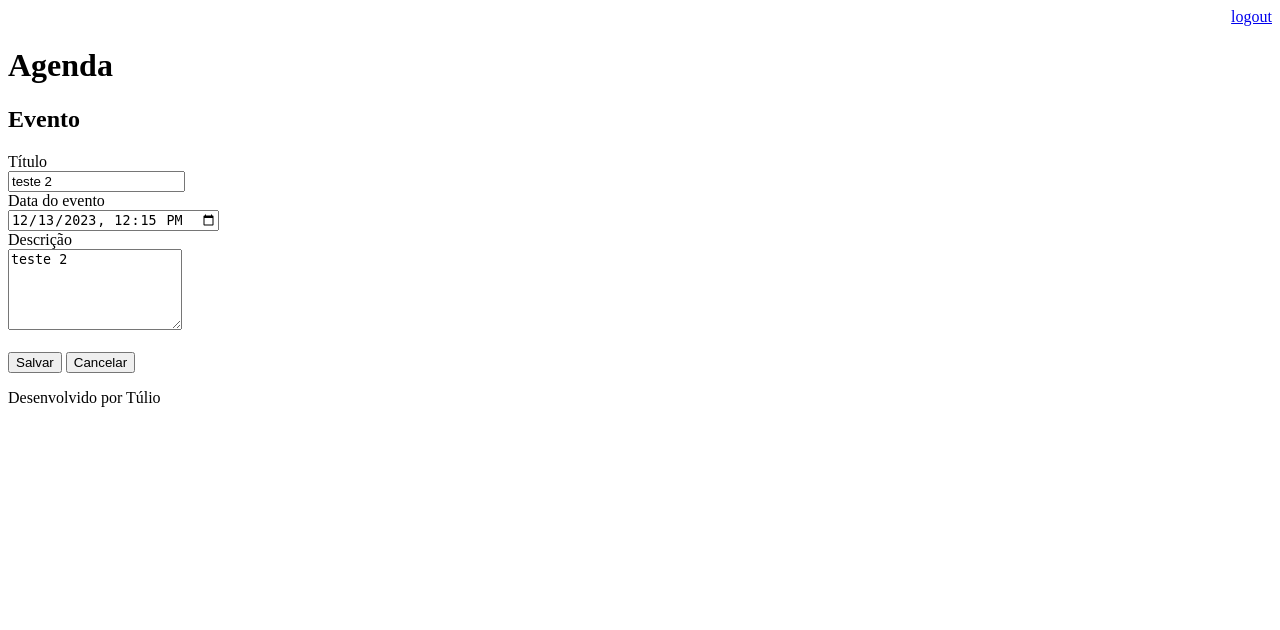
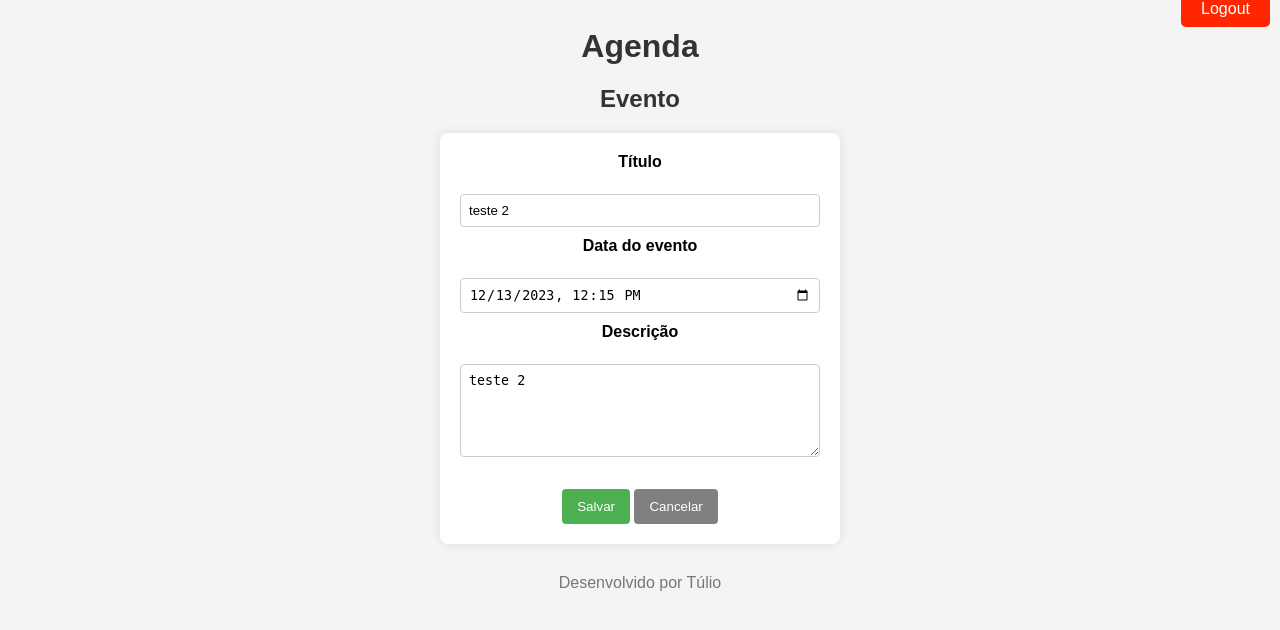
Before and after one commit to tuliohfs/Agenda_django, a Django app: page /Agenda/evento/?id=10 in a window 1280 px wide. Shown: the top 630 px of the page. Run offline with Django 4.2, Linux system fonts and the light colour scheme; a user stored in the database is signed in; data comes from the database, SQL or seed files in the repository; both versions use the stored data as it was after the commit.

Commit message:
Commit de css

```diff
--- a/agenda_django/settings.py
+++ b/agenda_django/settings.py
@@ -106,7 +106,9 @@ USE_TZ = True
 # Static files (CSS, JavaScript, Images)
 # https://docs.djangoproject.com/en/4.2/howto/static-files/
 
-STATIC_URL = 'static/'
+STATIC_URL = '/static/'
+
+STATICFILES_DIRS = [BASE_DIR / 'static']
 
 # Default primary key field type
 # https://docs.djangoproject.com/en/4.2/ref/settings/#default-auto-field
--- /dev/null
+++ b/core/static/css/evento_style.css
@@ -0,0 +1,85 @@
+* {
+    margin: 0;
+    padding: 0;
+    box-sizing: border-box;
+}
+
+/* Estilo para o corpo da página */
+body {
+    font-family: Arial, sans-serif;
+    background-color: #f4f4f4;
+}
+
+/* Estilo para o formulário */
+form {
+    max-width: 400px;
+    margin: 20px auto;
+    padding: 20px;
+    background-color: #fff;
+    border-radius: 8px;
+    box-shadow: 0 0 10px rgba(0, 0, 0, 0.1);
+    text-align: center; /* Centraliza o texto dentro do formulário */
+}
+
+/* Estilo para os rótulos */
+label {
+    display: block;
+    margin-bottom: 5px;
+    font-weight: bold;
+}
+
+/* Estilo para os campos de entrada e textarea */
+input[type="text"],
+input[type="datetime-local"],
+textarea {
+    width: 100%;
+    padding: 8px;
+    margin-bottom: 10px;
+    border: 1px solid #ccc;
+    border-radius: 4px;
+    box-sizing: border-box;
+}
+
+/* Estilo para o botão de envio */
+button[type="submit"] {
+    background-color: #4caf50;
+    color: #fff;
+    padding: 10px 15px;
+    border: none;
+    border-radius: 4px;
+    cursor: pointer;
+    text-align: center; /* Adicione esta linha */
+}
+
+/* Estilo para o botão de cancelar */
+button[type="button"] {
+    background-color: #808080;
+    color: #fff;
+    padding: 10px 15px;
+    border: none;
+    border-radius: 4px;
+    cursor: pointer;
+    text-align: center; /* Adicione esta linha */
+}
+
+
+/* Estilo para o botão de cancelar quando hover */
+button[type="button"]:hover {
+    background-color: #555;
+}
+
+/* Estilo para o link */
+a {
+    text-decoration: none;
+}
+
+/* Estilo para o link dentro do botão de cancelar */
+a button[type="button"] {
+    color: #fff;
+}
+
+h2{
+    text-align: center;
+    color: #333;
+    margin-bottom: 20px;
+}
--- /dev/null
+++ b/core/static/css/footer_style.css
@@ -0,0 +1,11 @@
+/* Estilo para o rodapé */
+footer {
+    background-color: #f4f4f4; /* Adiciona um fundo leve ao rodapé */
+    padding: 10px 0; /* Adiciona espaço interno ao rodapé */
+    text-align: center;
+}
+
+p {
+    margin: 0; /* Remove a margem padrão do parágrafo */
+    color: #777; /* Cor cinza para o texto do rodapé */
+}
--- /dev/null
+++ b/core/static/css/header_style.css
@@ -0,0 +1,40 @@
+/* Adicione essas regras de estilo para o botão de logout */
+.align-right {
+    text-align: right;
+    margin-bottom: 10px;
+}
+
+.logout-link {
+    background-color: #ff2600; /* Cor de fundo do botão */
+    color: #fff; /* Cor do texto do botão */
+    padding: 10px 20px; /* Espaçamento interno do botão */
+    border: none; /* Remove a borda do botão */
+    border-radius: 5px; /* Borda arredondada */
+    cursor: pointer; /* Cursor ao passar o mouse sobre o botão */
+    text-decoration: none; /* Remover sublinhado padrão do link */
+    margin-top: 10px;
+    margin-right: 10px;
+}
+
+.logout-link:hover {
+    text-decoration: underline; /* Adicionar sublinhado ao passar o mouse sobre o link */
+}
+
+* {
+    margin: 0;
+    padding: 0;
+    box-sizing: border-box;
+}
+
+/* Estilo para o corpo da página */
+body {
+    font-family: Arial, sans-serif;
+    background-color: #f4f4f4;
+}
+
+/* Estilo para o cabeçalho */
+h1 {
+    color: #333;
+    text-align: center;
+    margin-bottom: 20px;
+}
--- /dev/null
+++ b/core/static/css/model_style.css
@@ -0,0 +1,14 @@
+/* main_style.css */
+
+/* Reset de estilos para garantir consistência em diferentes navegadores */
+* {
+    margin: 0;
+    padding: 0;
+    box-sizing: border-box;
+}
+
+/* Estilo para o corpo da página */
+body {
+    font-family: Arial, sans-serif;
+    background-color: #f4f4f4;
+}
--- a/core/templates/evento.html
+++ b/core/templates/evento.html
@@ -1,12 +1,17 @@
 {% extends "model_page.html" %}
 
 {% block content %}
+{% load static %}
+<head>
+    <link rel="stylesheet" type="text/css" href="{% static 'css/evento_style.css' %}">
+</head>
 
 <h2>Evento</h2>
 
 <form action="submit" method="POST">{% csrf_token %}
 
     <label>Título</label>
+    <input type="number" name="id_evento" value="{{ evento.id }}" hidden>
     <br>
     <input type="text" name="titulo" size="19" value="{{ evento.titulo }}">
     <br>
@@ -23,5 +28,4 @@
 
 </form>
 
-
 {% endblock %}
--- a/core/templates/login.html
+++ b/core/templates/login.html
@@ -1,9 +1,11 @@
 <!DOCTYPE html>
 <html lang="en">
 <head>
+    {% load static %}
     <meta charset="UTF-8">
     <meta name="viewport" content="width=device-width, initial-scale=1.0">
-    <title>Document</title>
+    <title>Login</title>
+    <link rel="stylesheet" type="text/css" href="{% static 'css/login_style.css' %}">
 </head>
 <body>
     <h1 align="center">Login</h1>
--- a/core/templates/model_footer.html
+++ b/core/templates/model_footer.html
@@ -1 +1,9 @@
-<p>Desenvolvido por Túlio</p>
+<!-- footer.html -->
+
+{% load static %}
+
+<link rel="stylesheet" type="text/css" href="{% static 'css/footer_style.css' %}">
+
+<footer>
+    <p>Desenvolvido por Túlio</p>
+</footer>
--- a/core/templates/model_header.html
+++ b/core/templates/model_header.html
@@ -1,6 +1,11 @@
+{% load static %}
+
 <meta charset="UTF-8">
 <title>Agenda</title>
-<div align="right">
-        <a href="/logout">logout</a>
+<link rel="stylesheet" type="text/css" href="{% static 'css/header_style.css' %}">
+
+<div class="align-right">
+    <a class="logout-link" href="/logout">Logout</a>
 </div>
+
 <h1>Agenda</h1>
--- a/core/templates/model_page.html
+++ b/core/templates/model_page.html
@@ -1,10 +1,16 @@
 <!DOCTYPE html>
 <html lang="en">
 <head>
+    <meta charset="UTF-8">
     {% include "model_header.html" %}
+    {% load static %}
+    <link rel="stylesheet" type="text/css" href="{% static 'css/model_style.css' %}">
 </head>
 <body>
-    {% block content %} {% endblock %}
-    {% include "model_footer.html" %}
+
+{% block content %} {% endblock %}
+
+{% include "model_footer.html" %}
+
 </body>
 </html>
--- a/core/views.py
+++ b/core/views.py
@@ -53,6 +53,7 @@ def submit_evento(request):
         data_evento = request.POST.get('data_evento')
         descricao = request.POST.get('descricao')
         usuario = request.user
+        id_evento = request
         Evento.objects.create(titulo=titulo, data_evento=data_evento, descricao=descricao, usuario=usuario)
     return redirect('/')
 
```
Also changed, not shown: core/css/style.css (deleted, +0 -12 lines), core/static/css/agenda_style.css (added, +66 -0 lines), core/static/css/login_style.css (added, +68 -0 lines), core/templates/agenda.html (+12 -5 lines), db.sqlite3.
